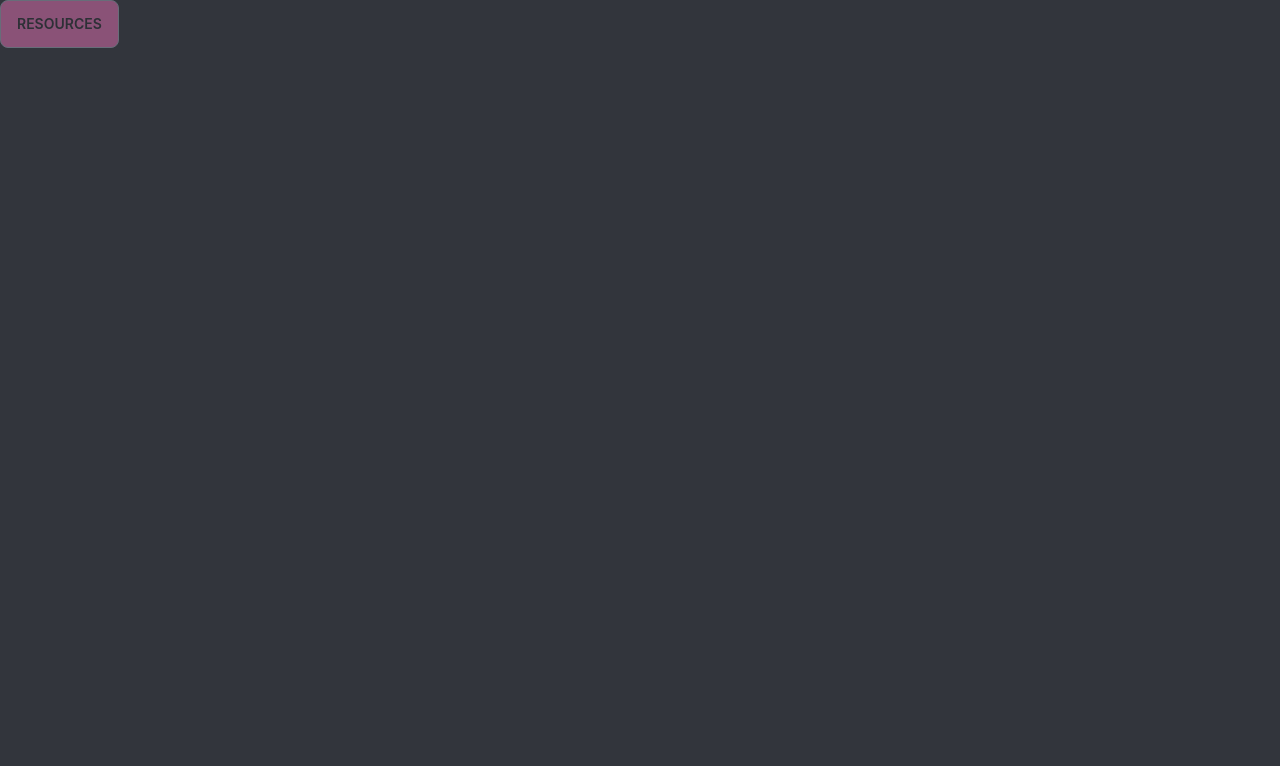
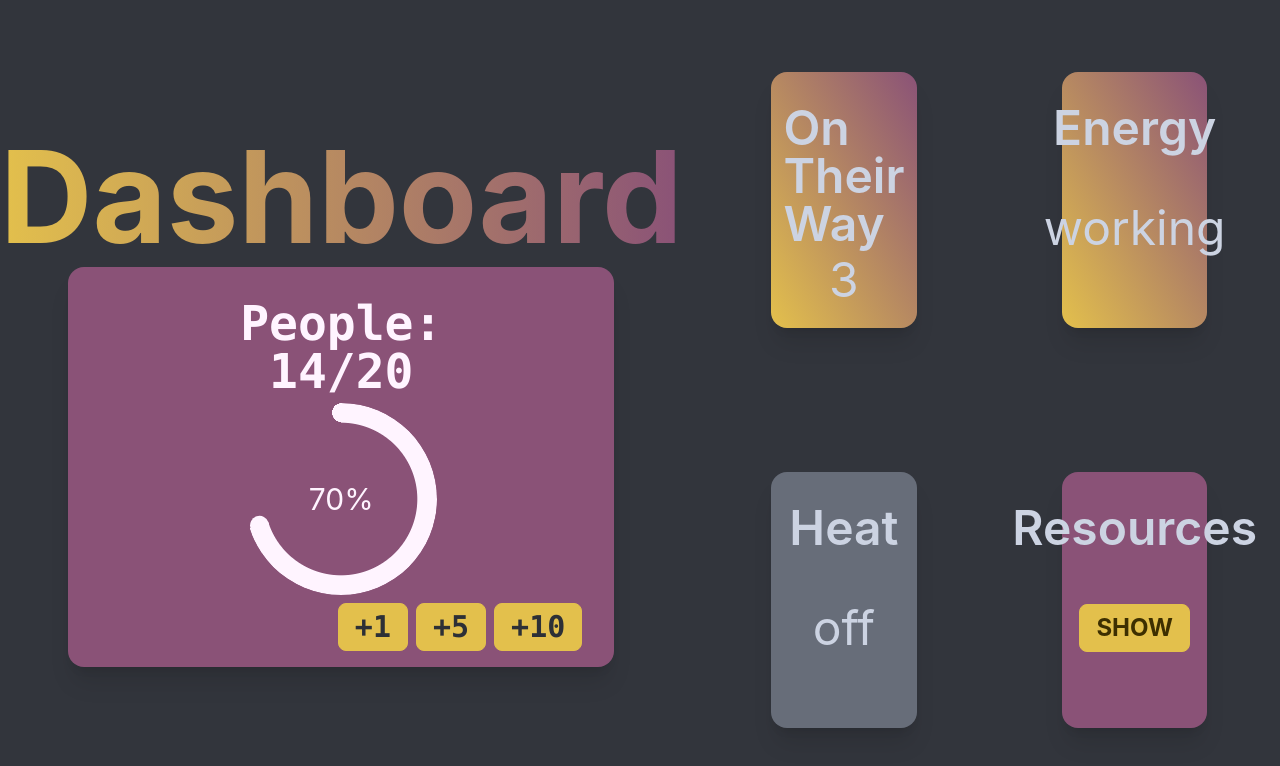
Before and after one commit to Project-Cloud4/A.T.R.I.S., a Next.js app: page / in a window 1280 px wide. Shown: the top 766 px of the page. Built offline with nearby package versions, Linux system fonts and the light colour scheme.

Commit message:
Dashboard

```diff
--- a/components/Resources.js
+++ b/components/Resources.js
@@ -1,45 +1,64 @@
-function Resources() {
+function Resource({ props }) {
   return (
-    <div>
-      <label htmlFor="my-modal" className="btn bg-secondary">
-        <h1 className="text-base-200">Resources</h1>
-      </label>
-      <input type="checkbox" id="my-modal" className="modal-toggle" />
-      <div className="modal">
-        <div className="modal-box">
-          <div className="grid grid-rows-4 grid-flow-col gap-4 w-96">
-            <button className="btn btn-active btn-primary">
-              <h1 className="text-base-200">NUMBERS OF MEALS</h1>
-            </button>
-            <button className="btn btn-active btn-primary ">
-              <h1 className="text-base-200">WATER</h1>
-            </button>
-            <div className="dropdown">
-              <label tabIndex={0} className="btn btn-active btn-primary w-96">
-                <h1 className="text-base-200">MEDICATIONS</h1>
-              </label>
-              <ul
-                tabIndex={0}
-                className="dropdown-content menu p-2 shadow bg-primary rounded-box w-52"
-              >
-                <li>
-                  <h1 className="text-base-200">x</h1>
-                </li>
-                <li>
-                  <h1 className="text-base-200">x</h1>
-                </li>
-                <li>
-                  <h1 className="text-base-200">x</h1>
-                </li>
-              </ul>
-            </div>
-          </div>
-          <div className="modal-action">
-            <label htmlFor="my-modal" className="btn btn-primary">
-              Back!
-            </label>
-          </div>
+    <div className="alert shadow-lg h-1/3 mb-2">
+      <div>
+        <svg
+          xmlns="http://www.w3.org/2000/svg"
+          fill="none"
+          viewBox="0 0 24 24"
+          className="stroke-info flex-shrink-0 w-12 h-12"
+        >
+          <path
+            strokeLinecap="round"
+            strokeLinejoin="round"
+            strokeWidth="2"
+            d="M13 16h-1v-4h-1m1-4h.01M21 12a9 9 0 11-18 0 9 9 0 0118 0z"
+          ></path>
+        </svg>
+        <div>
+          <h3 className="font-bold font-mono text-3xl">{props.name}</h3>
         </div>
+      </div>
+      <div className="text-2xl font-mono font-bold flex-1">{props.cty}</div>
+      <div className="flex-none">
+        <button className="btn btn-sm h-20 w-16 text-2xl font-mono">See</button>
+      </div>
+    </div>
+  );
+}
+
+function Resources({ exitmodal }) {
+  const resources = [
+    {
+      name: "Food",
+      cty: "450 Ratios",
+    },
+
+    {
+      name: "Water",
+      cty: "700 liters",
+    },
+
+    {
+      name: "Medicine",
+      cty: "Covered",
+    },
+  ];
+
+  return (
+    <div className="h-screen w-screen flex justify-center items-center relative z-24">
+      <div className="z-50 h-1/2 w-3/6 card card-compact w-96 bg-base-300 shadow-xl absolute p-10">
+        <button
+          className="btn btn-primary h-8 w-11 text-3xl absolute -mt-8 -ml-8"
+          onClick={() => {
+            exitmodal();
+          }}
+        >
+          X
+        </button>
+        {resources.map((resource) => {
+          return <Resource key={resource.name} props={resource} />;
+        })}
       </div>
     </div>
   );
--- a/components/dashboard.js
+++ b/components/dashboard.js
@@ -1,3 +1,6 @@
+import { useEffect, useState } from "react";
+import Resources from "./Resources";
+
 function Widget({ props }) {
   return (
     <div
@@ -9,7 +12,9 @@ function Widget({ props }) {
           ? "bg-secondary"
           : "bg-neutral")
       }
-      onClick={props.action !== null ? props.action : ""}
+      onClick={() => {
+        props["action"]();
+      }}
     >
       <div className="card-body justify-center items-center">
         <h2 className="card-title justify-center text-5xl text-mono  ">
@@ -30,15 +35,25 @@ function Widget({ props }) {
 }
 
 function AdminApps() {
+  const [modal, setModal] = useState(false);
+
+  let actModal = () => {
+    setModal(!modal);
+    console.log(modal);
+  };
+
   let widgets = [
-    { title: "On Their Way", cty: "3", type: "0", action: "" },
-    { title: "Energy", cty: "working", type: "0", action: "" },
-    { title: "Heat", cty: "off", type: "2", action: "" },
-    { title: "Resources", cty: "show", type: "3", action: "" },
+    { title: "On Their Way", cty: "3", type: "0", action: () => {} },
+    { title: "Energy", cty: "working", type: "0", action: () => {} },
+    { title: "Heat", cty: "off", type: "2", action: () => {} },
+    { title: "Resources", cty: "show", type: "3", action: actModal },
   ];
 
   return (
-    <div className="h-screen w-screen">
+    <div className="h-screen w-screen z-1">
+      <div className="absolute  z-10">
+        {modal === true ? <Resources exitmodal={actModal} /> : ""}
+      </div>
       <div className="flex flex-row gap-4 ">
         <div className="basis-1/3 h-screen flex flex-col items-center justify-center">
           <h1 className="text-9xl text-transparent bg-clip-text bg-gradient-to-r from-primary to-secondary basis-1/6 font-bold inline-block">
--- a/pages/index.js
+++ b/pages/index.js
@@ -1,9 +1,9 @@
-import Resources from "../components/Resources";
+import Dashboard from "../components/dashboard";
 
 export default function Home() {
   return (
     <div>
-     <Resources />
+      <Dashboard />
     </div>
   );
 }
```
